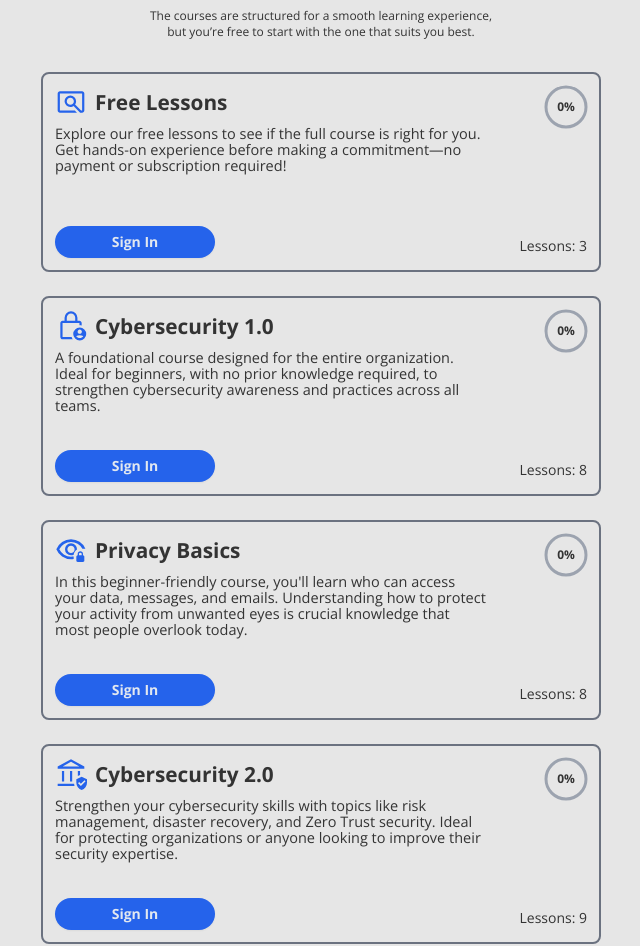
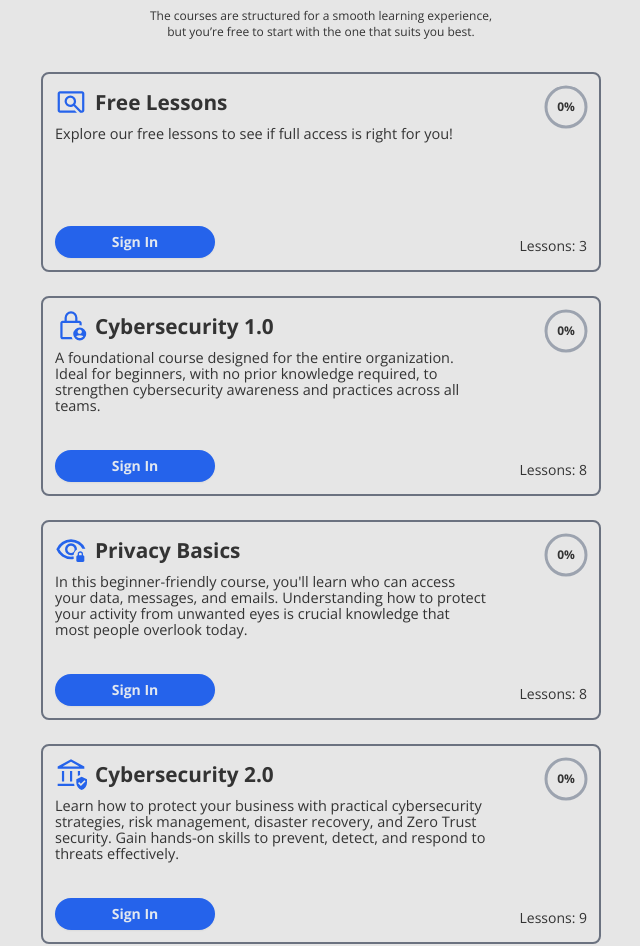
Before and after one commit to jonas-soderholm/juporia, a Next.js app: page /courses in a window 1280 px wide. Shown: the part 168-1114 px from the top of the page, without its empty margins (319-959 px from the left). Built offline with nearby package versions, Linux system fonts and the light colour scheme; no server answers; the database is empty.

Commit message:
fix: working release

```diff
--- a/data/courses/all-courses.tsx
+++ b/data/courses/all-courses.tsx
@@ -13,7 +13,7 @@ export const allCourses = [
     lessonAmount: freeLessonsTotalLessons,
     title: "Free Lessons",
     description:
-      "Explore our free lessons to see if the full course is right for you. Get hands-on experience before making a commitment—no payment or subscription required!",
+      "Explore our free lessons to see if full access is right for you!",
     buttonText: "Start",
     linkUrl: CourseInfo.FreeCourse.path,
     available: true,
@@ -76,7 +76,7 @@ export const allCourses = [
     lessonAmount: cyber2TotalLessons,
     title: "Cybersecurity 2.0",
     description:
-      "Strengthen your cybersecurity skills with topics like risk management, disaster recovery, and Zero Trust security. Ideal for protecting organizations or anyone looking to improve their security expertise.",
+      "Learn how to protect your business with practical cybersecurity strategies, risk management, disaster recovery, and Zero Trust security. Gain hands-on skills to prevent, detect, and respond to threats effectively.",
     buttonText: "Start",
     linkUrl: CourseInfo.Cyber2.path,
     available: true,
```
